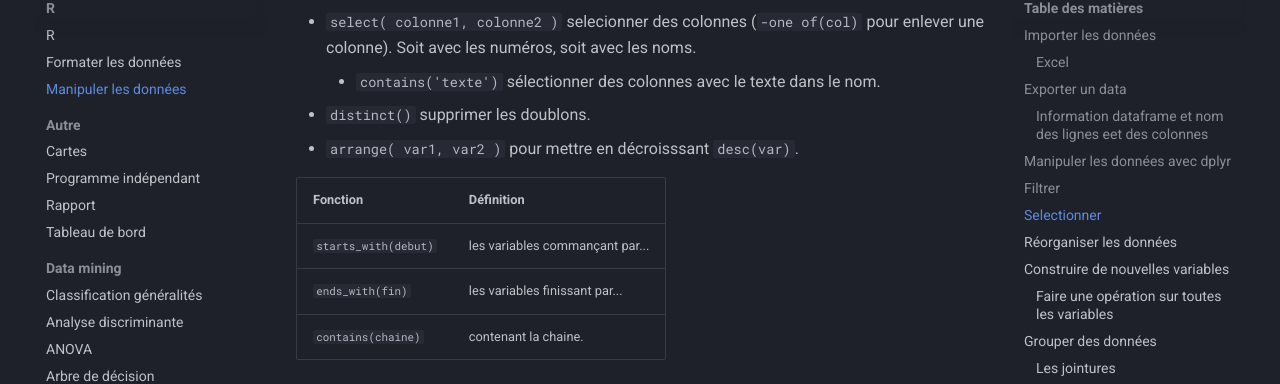
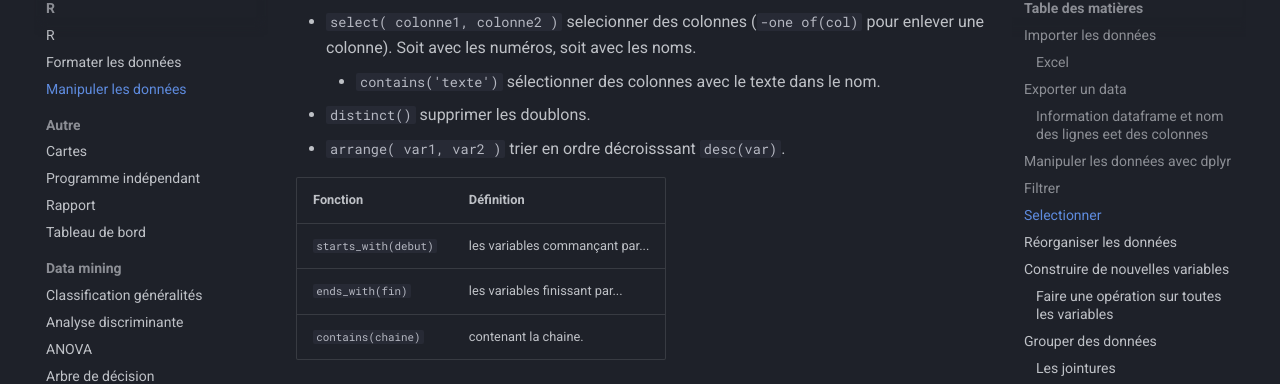
Before and after one commit to gdemare/Informatique, an MkDocs documentation site: the page built from docs/r/manipuler-donnees_r.md, in a window 1280 px wide and 900 px high, scrolled down 1869 px. Shown: the part 121-505 px from the top of the window. Built offline with MkDocs 1.6.1 and Material for MkDocs 9.7.7, drawn with Linux system fonts in a browser that asks for light colours; comment, search, counter and statistics services are not loaded.

Commit message:
Update manipuler-donnees_r.md

```diff
--- a/docs/r/manipuler-donnees_r.md
+++ b/docs/r/manipuler-donnees_r.md
@@ -64,7 +64,7 @@ max_by <- function(data, var, by) {
 * `select( colonne1, colonne2 )` selecionner des colonnes (`-one of(col)` pour enlever une colonne). Soit avec les numéros, soit avec les noms.
 	* `contains('texte')` sélectionner des colonnes avec le texte dans le nom.
 * `distinct()` supprimer les doublons.
-* `arrange( var1, var2 )` pour mettre en décroisssant `desc(var)`.
+* `arrange( var1, var2 )` trier en ordre décroisssant `desc(var)`.
 
 Fonction 				| Définition
 ------------------------|---
```
